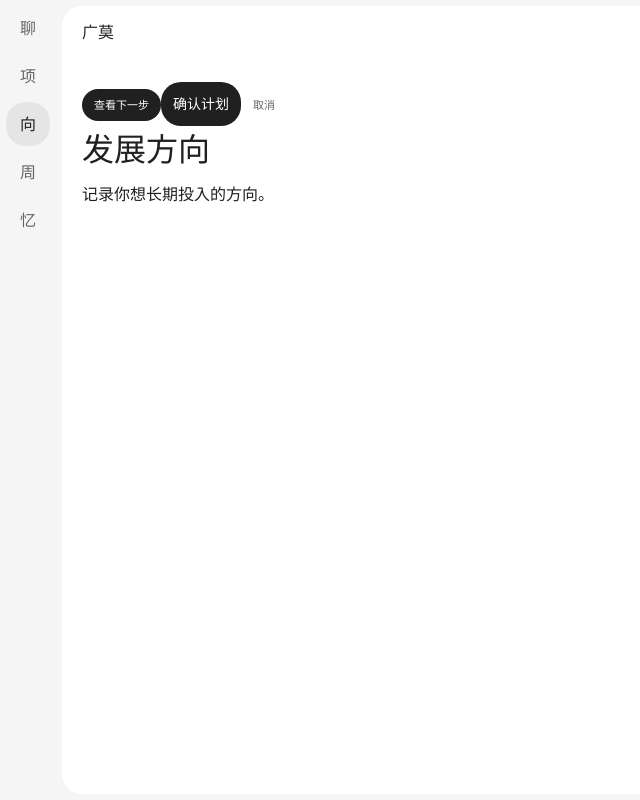
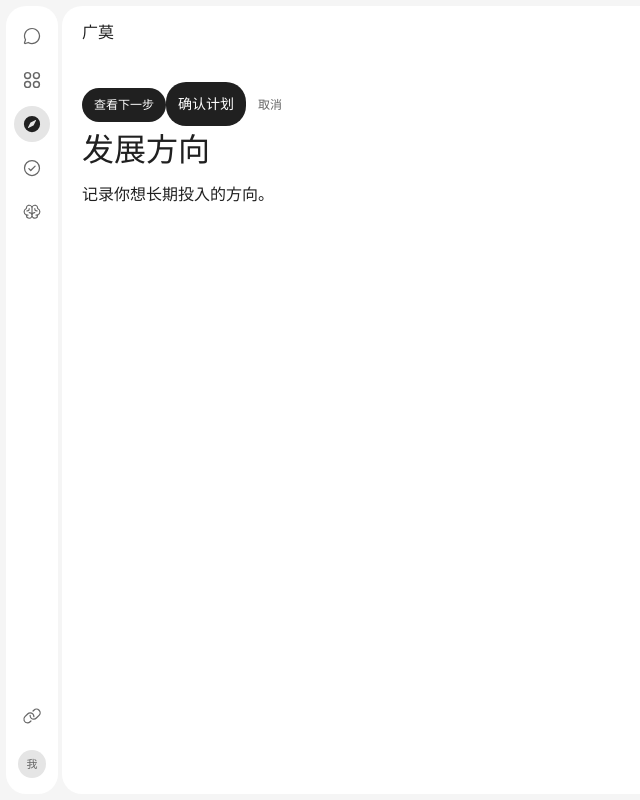
Before and after one commit to xhconceit/guangmo, a Next.js app in the folder apps/web/: page /directions in a window 1280 px wide. Shown: the whole page, without its empty margins (0-640 px from the left). Built offline with nearby package versions, Linux system fonts and the light colour scheme.

Commit message:
统一图标入口并加 ESLint 导入限制，侧栏改用图标导航，精简按钮与图标按钮尺寸

```diff
--- a/apps/web/eslint.config.mjs
+++ b/apps/web/eslint.config.mjs
@@ -5,6 +5,18 @@ import nextTs from "eslint-config-next/typescript";
 const eslintConfig = defineConfig([
   ...nextVitals,
   ...nextTs,
+  {
+    files: ["src/**/*.{ts,tsx}"],
+    ignores: ["src/components/ui/Icon.tsx"],
+    rules: {
+      "no-restricted-imports": ["error", {
+        patterns: [{
+          group: ["@phosphor-icons/react", "@phosphor-icons/react/*", "lucide-react", "lucide-react/*"],
+          message: "请从 @/components/ui/Icon 导入图标，统一图标来源与视觉校准。",
+        }],
+      }],
+    },
+  },
   // Override default ignores of eslint-config-next.
   globalIgnores([
     // Default ignores of eslint-config-next:
--- a/apps/web/src/components/layout/app-shell.tsx
+++ b/apps/web/src/components/layout/app-shell.tsx
@@ -22,23 +22,32 @@ export function AppShell({ sidebar, header, children }: AppShellProps) {
     >
       <aside
         className="
-          sticky top-[var(--frame-gap)] self-start
-          h-[calc(100dvh_-_var(--frame-gap)_*_2)]
+    sticky top-[var(--frame-gap)] self-start
+    h-[calc(100dvh_-_var(--frame-gap)_*_2)]
+    overflow-y-auto
+    rounded-[var(--radius-panel)] bg-surface
+    px-1 py-2
       "
       >
         {sidebar}
       </aside>
 
-      <div className="
+      <div
+        className="
         flex min-w-0 flex-col
         rounded-[var(--radius-panel)] bg-surface
-      ">
+      "
+      >
         {header != null && (
-          <header className="
+          <header
+            className="
           flex min-h-[var(--header-height)]
           items-center justify-between
           px-[var(--page-inset)]
-          ">{header}</header>
+          "
+          >
+            {header}
+          </header>
         )}
         <main
           className="
@@ -46,7 +55,9 @@ export function AppShell({ sidebar, header, children }: AppShellProps) {
             px-[var(--page-inset)] py-6
             max-sm:py-4
           "
-        >{children}</main>
+        >
+          {children}
+        </main>
       </div>
     </div>
   );
--- a/apps/web/src/components/layout/app-sidebar.tsx
+++ b/apps/web/src/components/layout/app-sidebar.tsx
@@ -1,41 +1,31 @@
 "use client";
 import Link from "next/link";
 import { usePathname } from "next/navigation";
+import {
+  ChatCircleIcon,
+  CirclesFourIcon,
+  CompassIcon,
+  CheckCircleIcon,
+  BrainIcon,
+  LinkIcon,
+} from "@/components/ui/Icon";
+import { IconButton } from "../ui/IconButton";
 
 const navigation = [
-  {
-    href: "/",
-    label: "对话",
-    shortLabel: "聊",
-  },
-  {
-    href: "/projects",
-    label: "项目",
-    shortLabel: "项",
-  },
-  {
-    href: "/directions",
-    label: "发展方向",
-    shortLabel: "向",
-  },
-  {
-    href: "/review",
-    label: "每周回看",
-    shortLabel: "周",
-  },
-  {
-    href: "/memory",
-    label: "记忆",
-    shortLabel: "忆",
-  },
+  { href: "/", label: "对话", icon: ChatCircleIcon },
+  { href: "/projects", label: "项目", icon: CirclesFourIcon },
+  { href: "/directions", label: "发展方向", icon: CompassIcon },
+  { href: "/review", label: "每周回看", icon: CheckCircleIcon },
+  { href: "/memory", label: "记忆", icon: BrainIcon },
 ];
-
 export function AppSidebar() {
   const pathname = usePathname();
 
   return (
-    <nav className="app-sidebar" aria-label="主导航">
+    <div className="flex min-h-full flex-col">
+      <nav className="flex shrink-0 flex-col" aria-label="主导航">
         {navigation.map((item) => {
+          const Icon = item.icon;
           const active =
             item.href === "/"
               ? pathname === "/"
@@ -45,15 +35,53 @@ export function AppSidebar() {
             <Link
               key={item.href}
               href={item.href}
-            className="app-sidebar__link"
+              className="
+            group flex size-11 shrink-0 items-center justify-center
+            rounded-[var(--radius-nav)] text-secondary
+            focus-visible:outline-2 focus-visible:outline-offset-[-2px]
+            focus-visible:outline-focus
+            "
               aria-label={item.label}
               aria-current={active ? "page" : undefined}
               title={item.label}
             >
-            <span aria-hidden="true">{item.shortLabel}</span>
+              <span
+                className={[
+                  "flex size-9 items-center justify-center",
+                  "rounded-[var(--radius-nav)] transition-colors",
+                  active
+                    ? "bg-selected text-foreground"
+                    : "group-hover:bg-hover group-hover:text-foreground",
+                ].join(" ")}
+              >
+                <Icon
+                  size={20}
+                  weight={active ? "fill" : "regular"}
+                  aria-hidden="true"
+                ></Icon>
+              </span>
             </Link>
           );
         })}
       </nav>
+      <div className="mt-auto flex shrink-0 flex-col gap-1 pt-3">
+        <IconButton size="md" label="已连接的生活" title="已连接的生活">
+          <LinkIcon aria-hidden="true" />
+        </IconButton>
+
+        <IconButton size="md" label="账户" title="账户">
+          <span
+            aria-hidden="true"
+            data-corner="round"
+            className="
+          flex size-7 items-center justify-center
+          rounded-full bg-selected text-[11px]
+          "
+          >
+            我
+          </span>
+        </IconButton>
+      </div>
+    </div>
   );
 }
--- a/apps/web/src/components/ui/Button.tsx
+++ b/apps/web/src/components/ui/Button.tsx
@@ -2,22 +2,20 @@ import { ComponentPropsWithoutRef } from "react";
 
 type ButtonProps = ComponentPropsWithoutRef<"button"> & {
   variant?: "primary" | "ghost" | "soft";
-  size?: "sm" | "md" | "toolbar";
+  size?: "sm" | "md";
 };
 
 const variantClasses = {
   primary: "bg-strong text-on-strong enabled:hover:opacity-85",
   ghost:
     "bg-transparent text-secondary enabled:hover:bg-hover enabled:hover:text-foreground",
-  soft:
-    "bg-selected text-secondary enabled:hover:bg-hover enabled:hover:text-foreground",
+  soft: "bg-selected text-secondary enabled:hover:bg-hover enabled:hover:text-foreground",
 };
 
 const sizeClasses = {
-  sm: "min-h-8 px-3 py-[5px] text-[11px]",
-  md: "min-h-11 px-3 py-2 text-sm",
-  toolbar: "px-3 py-2 text-xs leading-[1.6]",
-}
+  sm: "min-h-[34px] px-3 py-1.5 text-xs leading-5",
+  md: "min-h-11 px-3 py-2 text-sm leading-5",
+};
 
 export function Button({
   variant = "primary",
--- a/apps/web/src/components/ui/Icon.tsx
+++ b/apps/web/src/components/ui/Icon.tsx
@@ -0,0 +1,48 @@
+import {
+  BrainIcon as PhosphorBrainIcon,
+  CirclesFourIcon as PhosphorCirclesFourIcon,
+  type Icon as PhosphorIcon,
+  type IconProps,
+} from "@phosphor-icons/react";
+
+type OpticalScale = {
+  regular: number;
+  fill?: number;
+};
+
+// Keep optical corrections here so every caller uses the same artwork proportions.
+function calibrateIcon(Source: PhosphorIcon, scale: OpticalScale) {
+  return function CalibratedIcon({
+    weight = "regular",
+    style,
+    ...props
+  }: IconProps) {
+    const ratio =
+      weight === "fill" ? (scale.fill ?? scale.regular) : scale.regular;
+
+    return (
+      <Source {...props} weight={weight} style={{ ...style, scale: ratio }} />
+    );
+  };
+}
+
+export const CirclesFourIcon = calibrateIcon(PhosphorCirclesFourIcon, {
+  regular: 1.18,
+});
+
+export const BrainIcon = calibrateIcon(PhosphorBrainIcon, {
+  regular: 0.9,
+  fill: 0.95,
+});
+
+export {
+  ArrowUpIcon,
+  ChatCircleIcon,
+  ClockCounterClockwiseIcon,
+  CompassIcon,
+  CheckCircleIcon,
+  DotsThreeIcon,
+  LinkIcon,
+  MoonIcon,
+  PlusCircleIcon,
+} from "@phosphor-icons/react";
--- a/apps/web/src/components/ui/IconButton.tsx
+++ b/apps/web/src/components/ui/IconButton.tsx
@@ -1,19 +1,24 @@
 import { ComponentPropsWithoutRef, ReactNode } from "react";
-
 
 type IconButtonProps = Omit<
   ComponentPropsWithoutRef<"button">,
   "children" | "aria-label"
 > & {
   label: string;
+  size?: "sm" | "md";
   children: ReactNode;
 };
 
+const sizeClasses = {
+  sm: "size-[34px] [&_svg]:size-[18px]",
+  md: "size-11 [&_svg]:size-5",
+};
 
 export function IconButton({
   label,
   children,
   type = "button",
+  size = "md",
   className,
   ...props
 }: IconButtonProps) {
@@ -23,8 +28,8 @@ export function IconButton({
       type={type}
       aria-label={label}
       className={[
-        "inline-flex size-[34px] shrink-0 items-center justify-center",
-        "[&_svg]:size-[18px] [&_svg]:shrink-0",
+        "inline-flex shrink-0 items-center justify-center",
+        "[&_svg]:shrink-0",
         "m-0 border-0 p-0 rounded-control",
         "bg-transparent text-secondary",
         "transition-colors",
@@ -33,10 +38,13 @@ export function IconButton({
         "disabled:cursor-not-allowed disabled:opacity-50",
         "focus-visible:outline-2 focus-visible:outline-offset-2",
         "focus-visible:outline-focus",
-        className
-      ].filter(Boolean).join(" ")}
+        sizeClasses[size],
+        className,
+      ]
+        .filter(Boolean)
+        .join(" ")}
     >
       {children}
     </button>
-  )
+  );
 }
--- a/apps/web/src/features/conversation/components/conversation-composer.tsx
+++ b/apps/web/src/features/conversation/components/conversation-composer.tsx
@@ -1,6 +1,6 @@
 "use client";
 
-import { ArrowUp } from "lucide-react";
+import { ArrowUpIcon } from "@/components/ui/Icon";
 import {
   useState,
   useRef
@@ -85,7 +85,7 @@ export function ConversationComposer({
         disabled={!content.trim() || isSending}
         type="submit"
       >
-        <ArrowUp aria-hidden="true" size={18} />
+        <ArrowUpIcon aria-hidden="true" size={18} />
       </button>
     </form>
   )
--- a/apps/web/src/features/conversation/components/conversation-header.tsx
+++ b/apps/web/src/features/conversation/components/conversation-header.tsx
@@ -1,6 +1,6 @@
 "use client";
 
-import { PlusCircleIcon, DotsThreeIcon, ClockCounterClockwiseIcon, MoonIcon } from "@phosphor-icons/react";
+import { PlusCircleIcon, DotsThreeIcon, ClockCounterClockwiseIcon, MoonIcon } from "@/components/ui/Icon";
 import { Button } from "@/components/ui/Button"
 import { IconButton } from "@/components/ui/IconButton"
 
@@ -27,7 +27,7 @@ export function ConversationHeader({
           title="新建对话"
           aria-label={isCreating ? "正在创建对话" : "新建对话"}
           variant="soft"
-          size="toolbar"
+          size="sm"
           className="whitespace-nowrap"
           disabled={disabled || isCreating}
           onClick={onNewConversation}
@@ -46,7 +46,7 @@ export function ConversationHeader({
 
         <Button
           variant="ghost"
-          size="toolbar"
+          size="sm"
           title="历史对话"
           aria-label="历史对话"
           className="
@@ -67,11 +67,11 @@ export function ConversationHeader({
         </Button>
 
 
-        <IconButton label="切换暗色主题" title="切换暗色主题">
+        <IconButton size="sm" label="切换暗色主题" title="切换暗色主题">
           <MoonIcon weight="regular" aria-hidden="true" />
         </IconButton>
 
-        <IconButton label="关于此原型" title="关于此原型">
+        <IconButton size="sm" label="关于此原型" title="关于此原型">
           <DotsThreeIcon weight="regular" aria-hidden="true" />
         </IconButton>
 
```
Also changed, not shown: 2 other files (tests, documents, lock files or other folders). Lines whose indentation alone changed are shown as unchanged.
